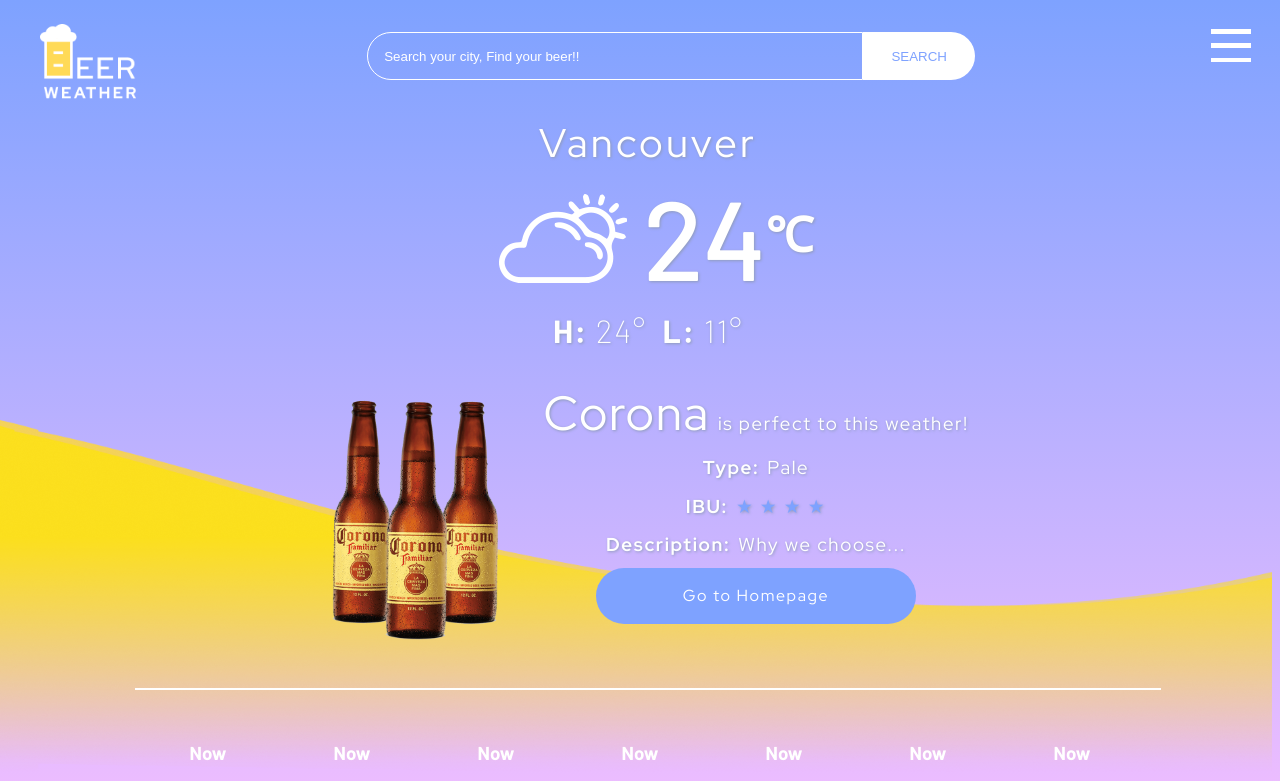
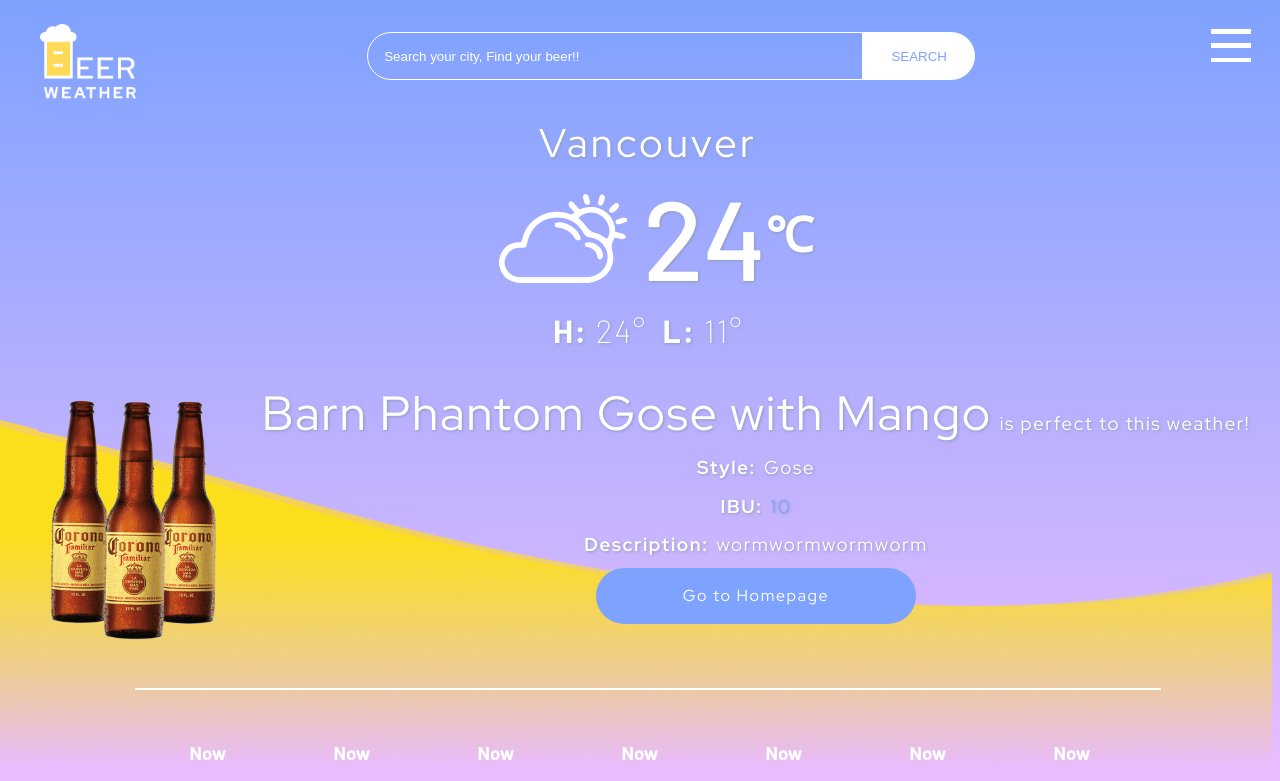
Before and after one commit to kojiokajima/beer-weather, a React (Create React App) app: page / in a window 1280 px wide. Shown: the top 781 px of the page. Built offline with nearby package versions, Linux system fonts and the light colour scheme.

Commit message:
inserted component into Test.jsx

```diff
--- a/package.json
+++ b/package.json
@@ -6,6 +6,7 @@
     "@testing-library/jest-dom": "^5.11.4",
     "@testing-library/react": "^11.1.0",
     "@testing-library/user-event": "^12.1.10",
+    "axios": "^0.21.1",
     "node-sass": "^5.0.0",
     "react": "^17.0.1",
     "react-dom": "^17.0.1",
--- a/src/Inae.js
+++ b/src/Inae.js
@@ -3,6 +3,7 @@
 import icon from './sass/img/icon.png';
 import Beer from './sass/img/coronas.png';
 import BeerIcon from './sass/img/beer_w.png'
+import Test from './Test';
 
 function Inae() {
   return (
@@ -33,7 +34,7 @@
                 <h3><b>L:</b> 11°</h3>
             </div>
         </div>
-        <div className="beer-info">
+        {/* <div className="beer-info">
             <img src={Beer} className="beer-img" />
             <div className="beer-text">
                 <div className="beer-title">
@@ -59,7 +60,8 @@
 
             </div>
 
-        </div>
+        </div> */}
+        <Test />
         <hr></hr>
         <div className="weather-time">
             <div className="weather-content">
--- a/src/Test.jsx
+++ b/src/Test.jsx
@@ -1,6 +1,8 @@
 import React, { useEffect, useState } from "react";
 import axios from "axios";
 import beerData from './beerData'
+import Beer from './sass/img/coronas.png';
+import './sass/main.scss'
 
 const Test = () => {
   const [data, setData] = useState(beerData.cold.sunny)
@@ -91,8 +93,8 @@
                 </div>
                 <div className="beer-contents">
                     <div className="beer-describe">
-                        <h3 className="question">Style: {data[random][1]}</h3>
-                        <h3 className="answer">Pale</h3>
+                        <h3 className="question">Style: </h3>
+                        <h3 className="answer">{data[random][1]}</h3>
                     </div>
                     <div className="beer-describe">
                         <h3 className="question">IBU: </h3>
```
Also changed, not shown: 1 other file (tests, documents, lock files or other folders).
